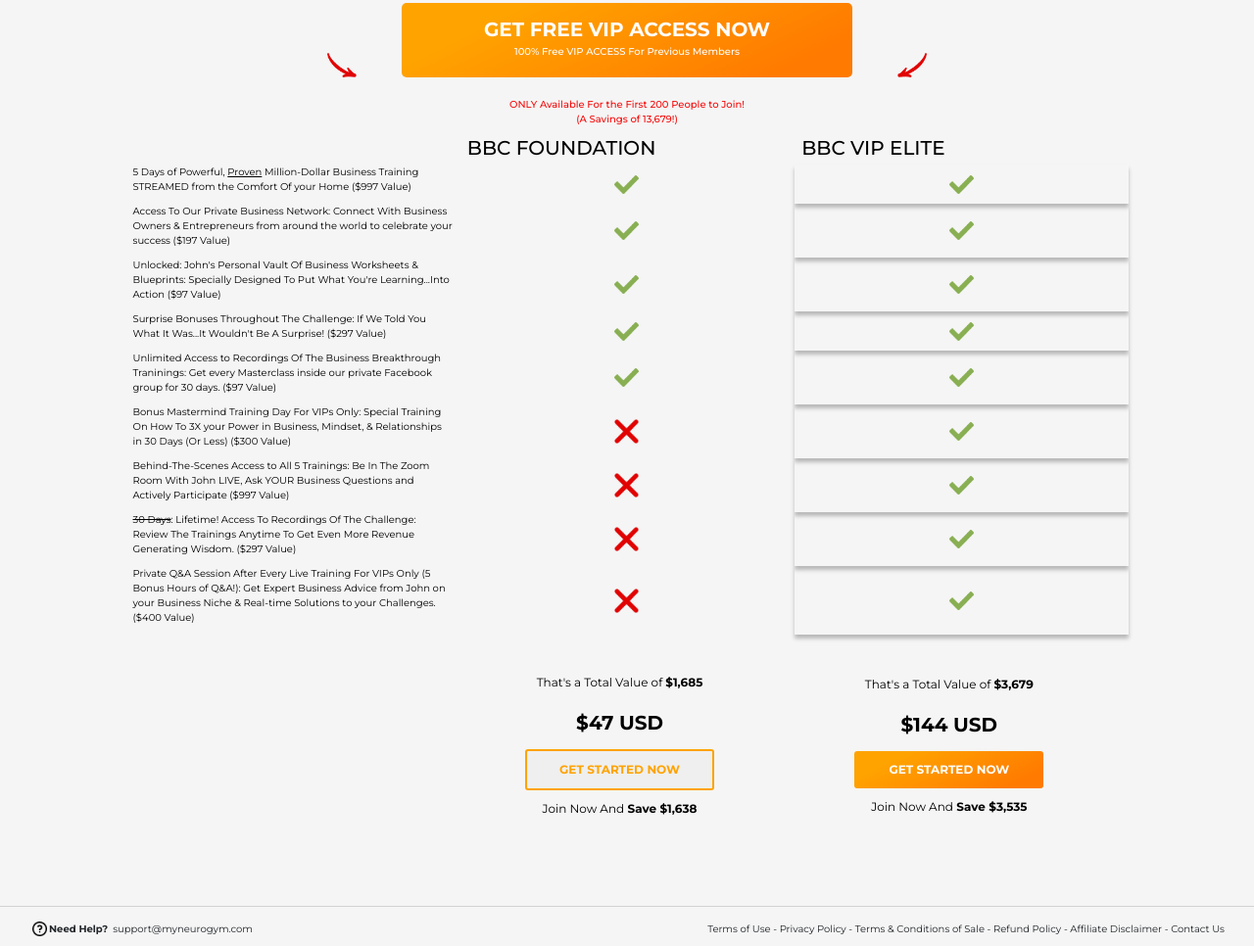
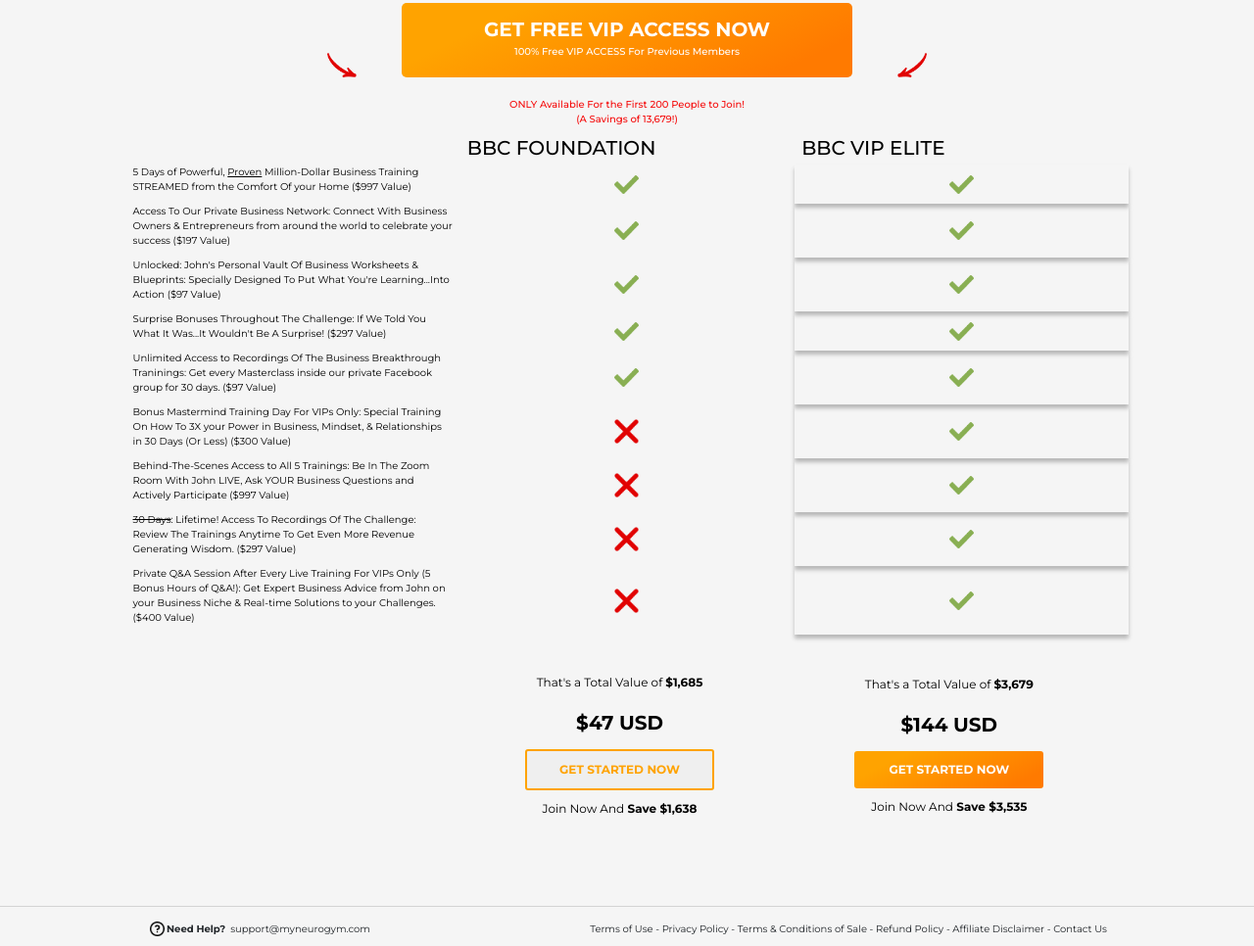
Before and after one commit to dfong108/Neurogym-Coding-Challenge, a plain HTML site: page index.html in a window 1280 px wide. Shown: the part 872-1838 px from the top of the page at 98% size. Drawn offline with nearby package versions, Linux system fonts and the light colour scheme.

Commit message:
footer is ready ready

```diff
--- a/index.html
+++ b/index.html
@@ -310,7 +310,7 @@
             </div>
     </section>
 
-    <footer class="d-md-flex justify-content-center justify-content-md-between align-items-center pt-4 m-0 px-5 text-dark">
+    <footer class="d-md-flex flex-column flex-lg-row justify-content-center justify-content-md-between align-items-center pt-4 text-dark">
         <div class="footer-links-left d-flex justify-content-center justify-content-md-start align-items-center">
             <!-- <p><b>Need Help?</b></p> -->
             <p class="d-md-flex flex-column flex-md-row justify-content-center justify-content-md-start text-center text-md-start align-items-center">
@@ -324,12 +324,12 @@
         </div>
         <div class="footer-links-right d-flex justify-content-center justify-content-md-end text-center align-items-md-center">
             <ul>
-                <l>Terms of Use</l> -
-                <l> Privacy Policy</l> -
-                <l> Terms & Conditions of Sale</l> -
-                <l> Refund Policy</l> -
-                <l> Affiliate Disclaimer</l> -
-                <l> Contact Us</l>
+                <a href="#"><l>Terms of Use</l></a> -
+                <a href="#"><l> Privacy Policy</l></a> -
+                <a href="#"><l> Terms & Conditions of Sale</l></a> -
+                <a href="#"><l> Refund Policy</l></a> -
+                <a href="#"><l> Affiliate Disclaimer</l></a> -
+                <a href="#"><l> Contact Us</l></a>
             </ul>
         </div>
     </footer>
--- a/style.css
+++ b/style.css
@@ -273,6 +273,7 @@ body {
 
 footer {
     border-top: 1px solid lightgray;
+    padding: 0 15rem;
 }
 
 .footer-links-left {
@@ -289,3 +290,11 @@ footer {
 .footer-links-right ul {
     list-style: none;
 }
+.footer-links-right ul a {
+    text-decoration: none;
+    color: inherit;
+    cursor: pointer
+}
+.footer-links-right ul a:hover {
+    text-decoration: underline;
+}
```
